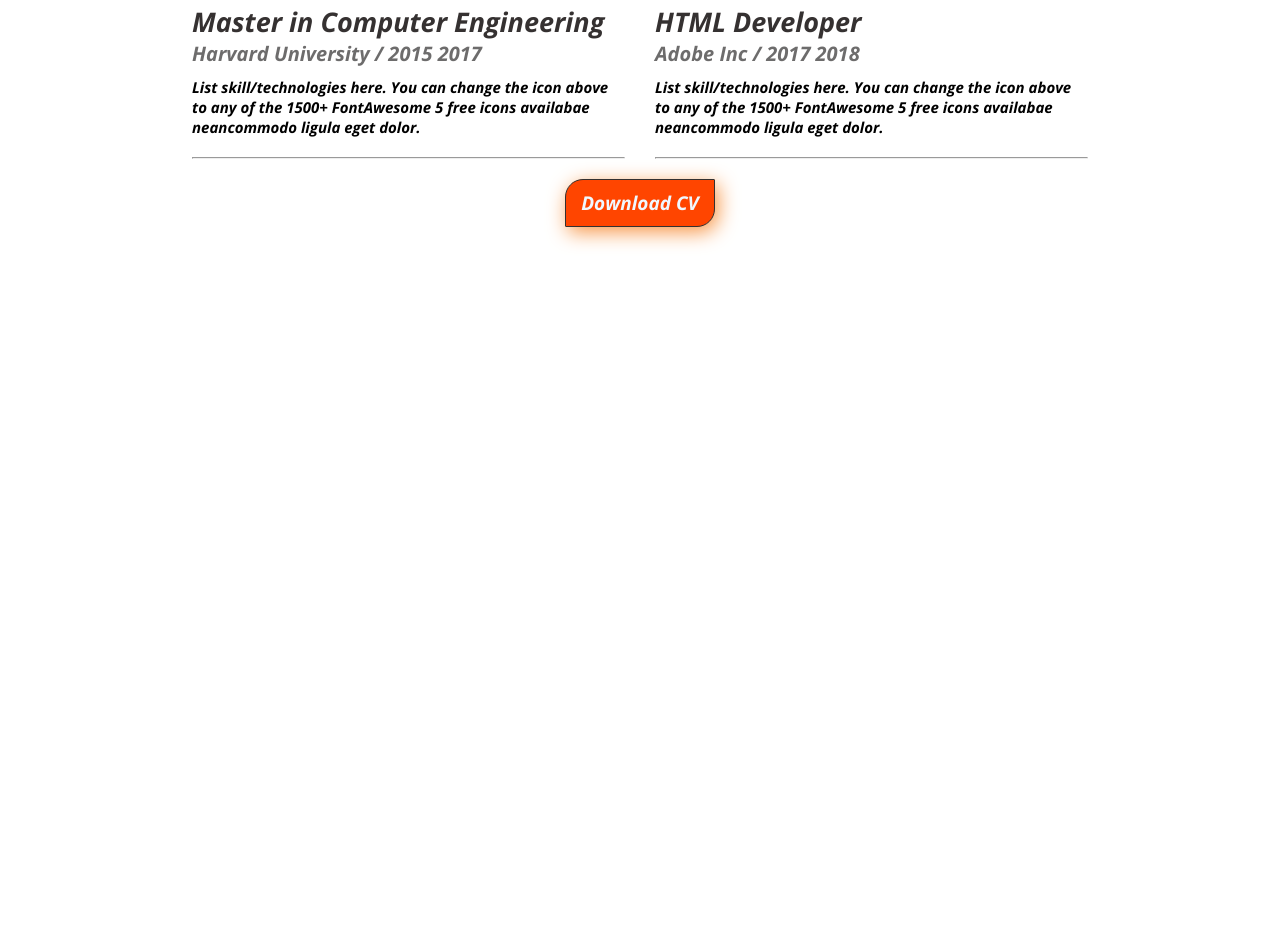
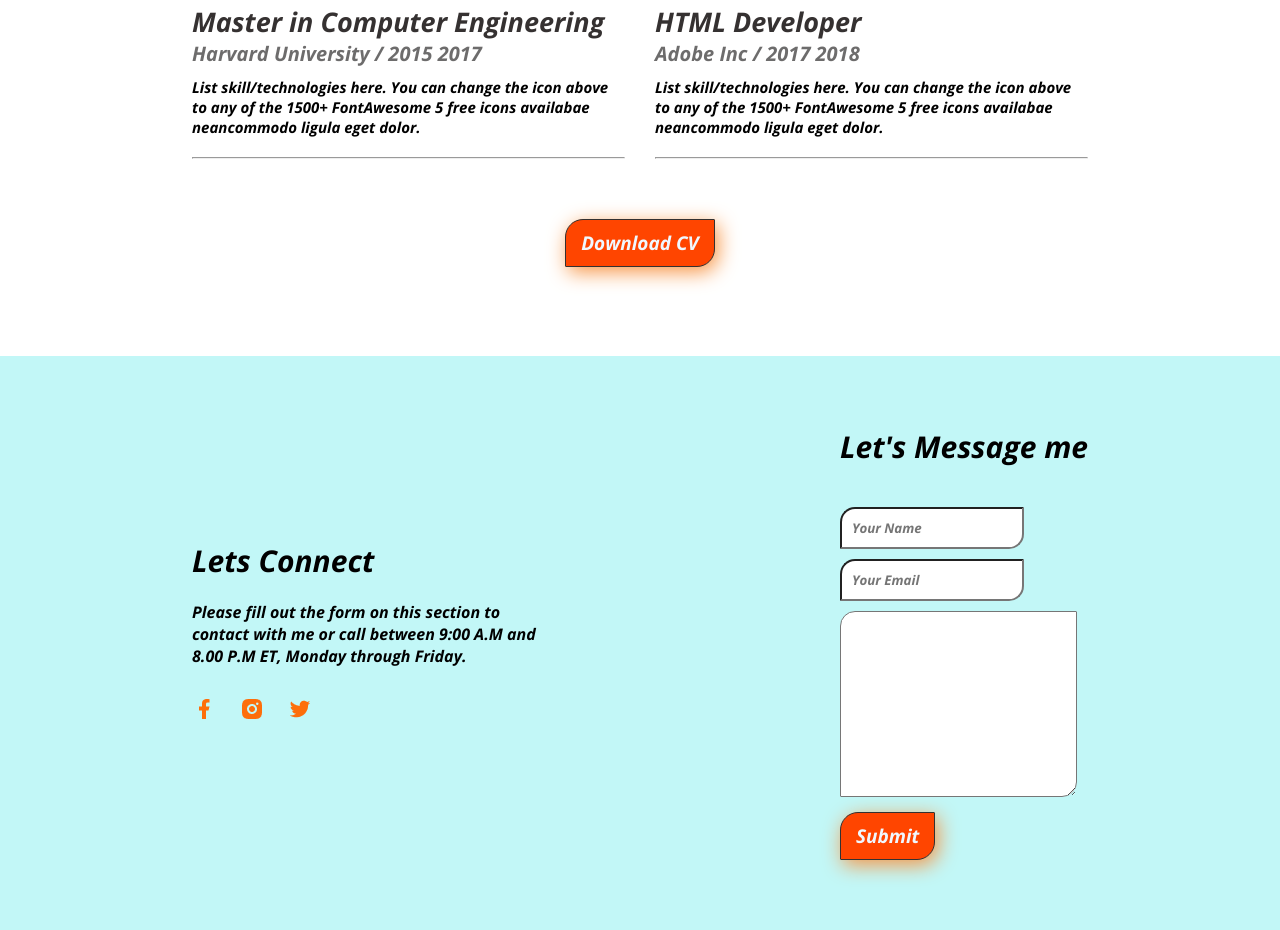
Before and after one commit to DeveloperAnupom/developer-portfolio, a plain HTML site: page index.html in a window 1280 px wide. Shown: the part 2596-3526 px from the top of the page. Before the commit the page ends 2912 px from the top, so only its background shows below. Drawn offline with nearby package versions, Linux system fonts and the light colour scheme.

Commit message:
the website almost done

```diff
--- a/index.html
+++ b/index.html
@@ -195,6 +195,35 @@
 
     <!-- This Is The Footer Section -->
     <footer>
+        <section class="footer-section">
+           <div class="footer-container">
+            <div class="footer-area">
+                <div class="media-box">
+                    <h1>Lets Connect</h1>
+                    <p class="media-box-description">
+                        Please fill out the form on this section to contact with me or call between 9:00 A.M and 8.00 P.M ET, Monday through Friday.
+                    </p>
+                    <div class="social-media">
+                        <img src="images/icons/facebook.png" alt="">
+                        <img src="images/icons/insta.png" alt="">
+                        <img src="images/icons/twitter.png" alt="">
+                    </div>
+                </div>
+                <div class="form-box">
+                    <h1>Let's Message me</h1>
+                    <form>
+                        <input type="text" placeholder="Your Name">
+                        <input type="email" placeholder="Your Email">
+                        <textarea name="" id="" cols="30" rows="10" placeholder="Message">
+
+                        </textarea>
+                        <br>
+                        <button class="primary-button">Submit</button>
+                    </form>
+                </div>
+            </div>
+           </div>
+        </section>
 
     </footer>
 </body>
--- a/styles/style.css
+++ b/styles/style.css
@@ -178,4 +178,48 @@ hr {
 }
 .button {
     text-align: center;
+    margin-top: 40px;
 }
+
+/* _____footer section style________ */
+
+.footer-section {
+    background-color: rgb(194, 247, 247);
+}
+.footer-container {
+    width:70%;
+    margin: auto;
+    padding: 70px;
+}
+.footer-area {
+    display: flex;
+    justify-content: space-between;
+    align-items: center;
+}
+.media-box {
+    width : 40%;
+}
+.media-box > h1 {
+    font-size: 30px;
+}
+.media-box-description {
+    margin:20px 0px 10px 0px;
+}
+.social-media > img {
+    margin:20px 20px 20px 0px;
+}
+.form-box > h1 {
+    font-size: 30px;
+    margin-bottom: 40px;
+ }
+form input {
+    display: block;
+    margin-top: 10px;
+    margin-bottom: 10px;
+    padding: 10px;
+    border-radius: 15px 1px 15px 1px;
+}
+textarea {
+    border-radius: 15px 1px 15px 1px;
+    margin-bottom: 10px;
+}
```
